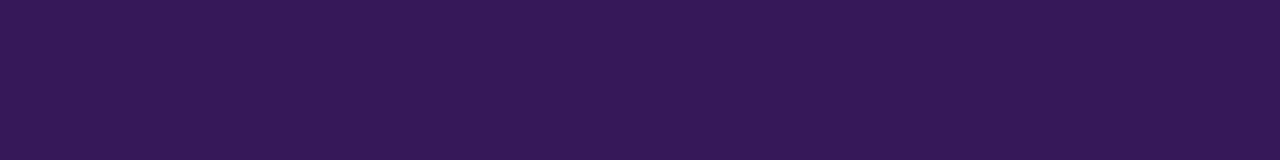
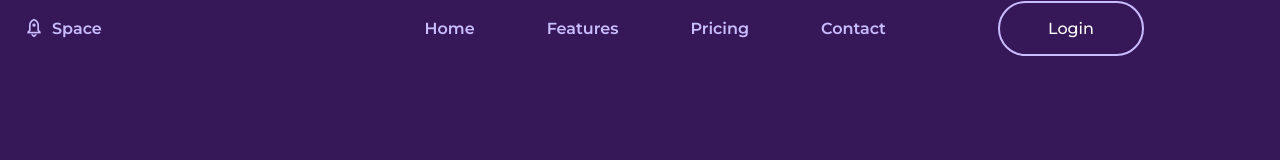
Before and after one commit to Elmalote2005/space-website, a plain HTML site: page index.html in a window 1280 px wide. Drawn offline with nearby package versions, Linux system fonts and the light colour scheme.

Commit message:
se realizo el header

```diff
--- a/assets/css/styles.css
+++ b/assets/css/styles.css
@@ -82,8 +82,66 @@ img {
 }
 
 /*=============== HEADER & NAV ===============*/
+.header{
+  position: fixed;
+  width: 100%;
+  top: 0;
+  left: 0;
+  background-color: var(--body-color);
+  z-index: var(--z-fixed);
+}
 
+.nav{
+  position: relative;
+  height: var(--header-height);
+  display: flex;
+  justify-content: space-between;
+  align-items: center;
+}
 
+.nav__logo{
+  display: flex;
+  align-items: center;
+  justify-content: center;
+  color: var(--text-color);
+  column-gap: .5rem;
+  font-weight: var(--font-semi-bold);
+}
+
+.nav__logo i{
+  font-size: 1.25rem;
+  font-weight: initial;
+}
+
+.nav__menu{
+  display: flex;
+  align-items: center;
+  column-gap: 4.5rem;
+  width: 60%;
+}
+
+.nav__list{
+  margin-left: auto;
+  display: flex;
+  flex-direction: row;
+  gap: 4.5rem;
+}
+
+.nav__link{
+  color: var(--text-color);
+  font-weight: var(--font-semi-bold);
+  row-gap: 2.5rem;
+}
+
+.nav__button{
+  display: inline-block;
+  width: max-content;
+  background-color: var(--body-color);
+  color: var(--title-color);
+  border: 2px solid var(--text-color);
+  padding: 1rem 3rem;
+  border-radius: 4rem;
+}
 /* Navigation for mobile devices */
 
 
--- a/index.html
+++ b/index.html
@@ -1,5 +1,6 @@
 <!DOCTYPE html>
 <html lang="en">
+
 <head>
    <meta charset="UTF-8">
    <meta name="viewport" content="width=device-width, initial-scale=1.0">
@@ -15,10 +16,34 @@
 
    <title>Responsive space website - Bedimcode</title>
 </head>
+
 <body>
    <!--==================== HEADER ====================-->
    <header class="header" id="header">
+      <nav class="nav container">
+         <a href="#" class="nav__logo">
+            <i class="ri-rocket-2-line"></i> Space
+         </a>
+         <div class="nav__menu">
+            <ul class="nav__list">
+               <li class="nav__item">
+                  <a href="#" class="nav__link">Home</a>
+               </li>
+               <li class="nav__item">
+                  <a href="#" class="nav__link">Features</a>
+               </li>
+               <li class="nav__item">
+                  <a href="#" class="nav__link">Pricing</a>
+               </li>
+               <li class="nav__item">
+                  <a href="#" class="nav__link">Contact</a>
+               </li>
+            </ul>
+         </div>
 
+         <a href="#" class="nav__button">Login</a>
+
+      </nav>
    </header>
 
    <!--==================== MAIN ====================-->
@@ -35,4 +60,5 @@
    <!--=============== MAIN JS ===============-->
    <script src="assets/js/main.js"></script>
 </body>
+
 </html>
```
Lines whose indentation alone changed are shown as unchanged.
